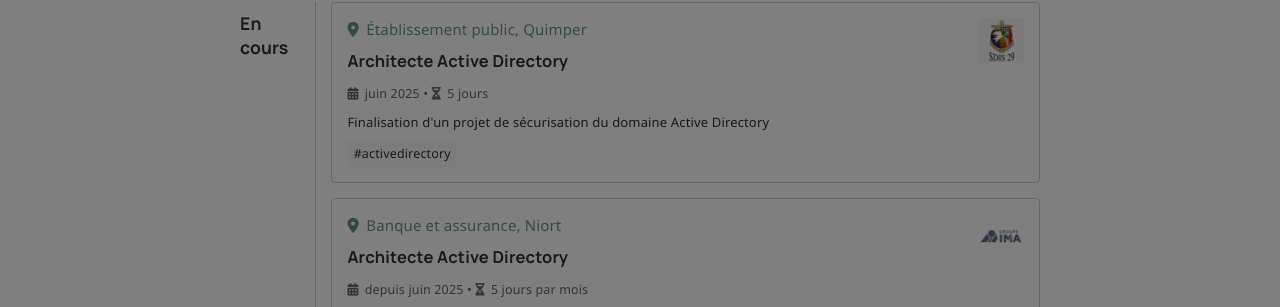
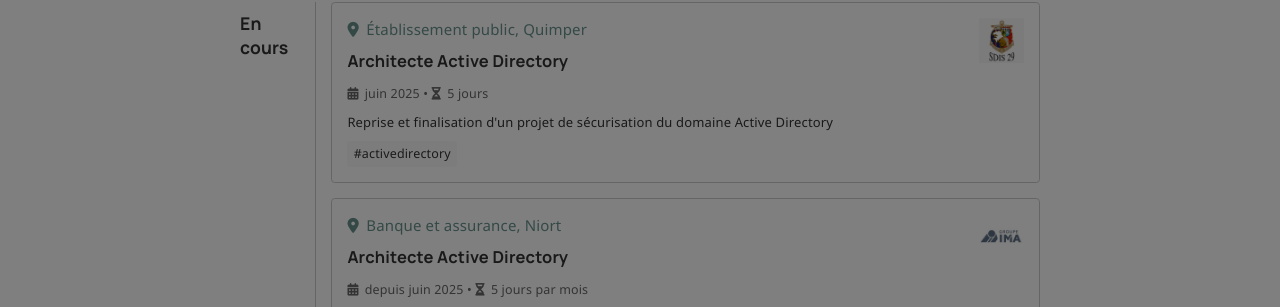
Before and after one commit to leobouard/leobouard.github.io, a Jekyll site: the page built from _pages/projects.html, in a window 1280 px wide and 900 px high. Shown: the part 410-717 px from the top of the window. Built offline with Jekyll 4.4.1, drawn with Linux system fonts in a browser that asks for light colours; nearby versions of some CDN libraries; some web fonts are replaced.

Commit message:
Update projects.json

```diff
--- a/_data/projects.json
+++ b/_data/projects.json
@@ -7,7 +7,7 @@
                 "title": "Architecte Active Directory",
                 "period": "juin 2025",
                 "duration": "5 jours",
-                "description": "Finalisation d'un projet de sécurisation du domaine Active Directory",
+                "description": "Reprise et finalisation d'un projet de sécurisation du domaine Active Directory",
                 "tags": ["activedirectory"]
             },
             {
```
